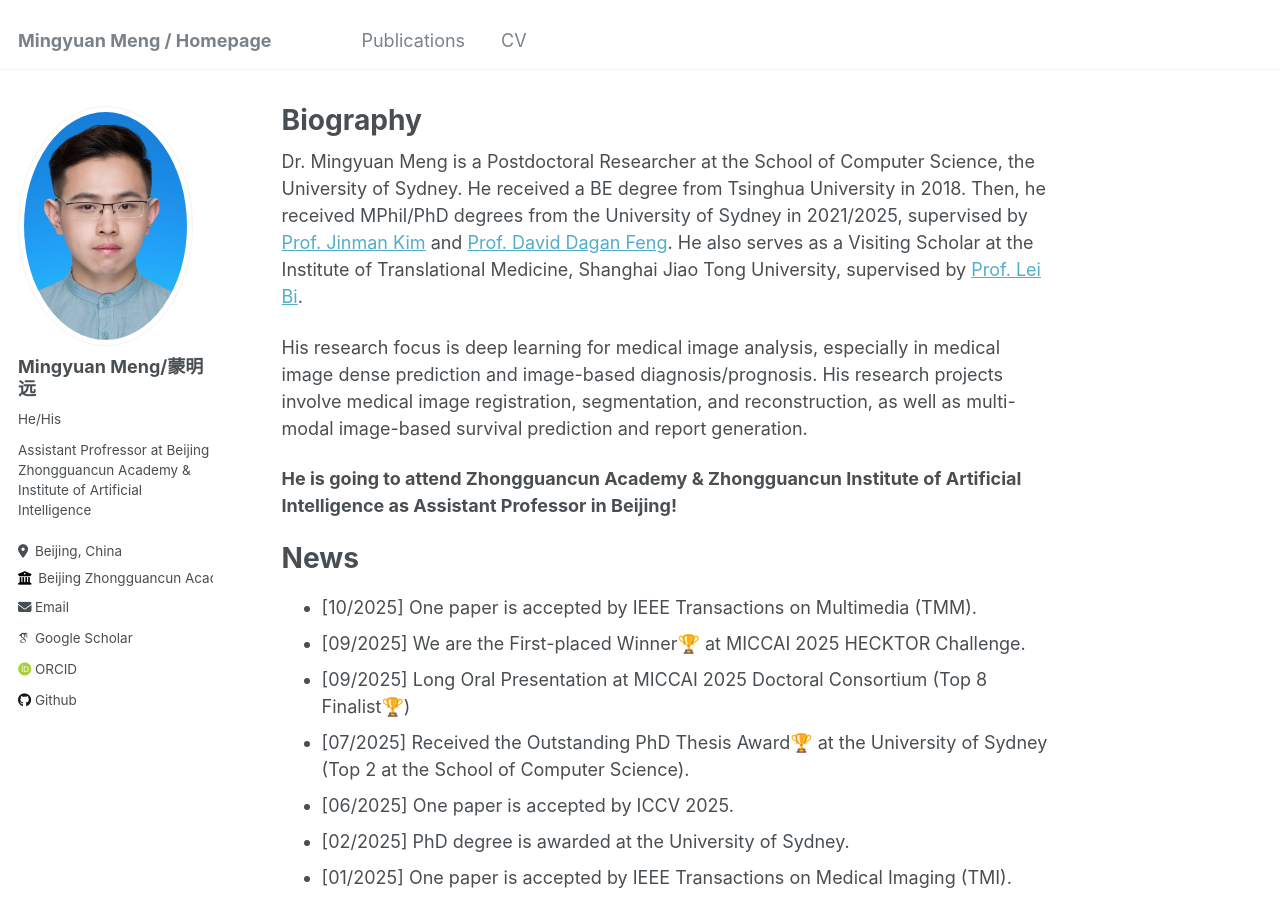
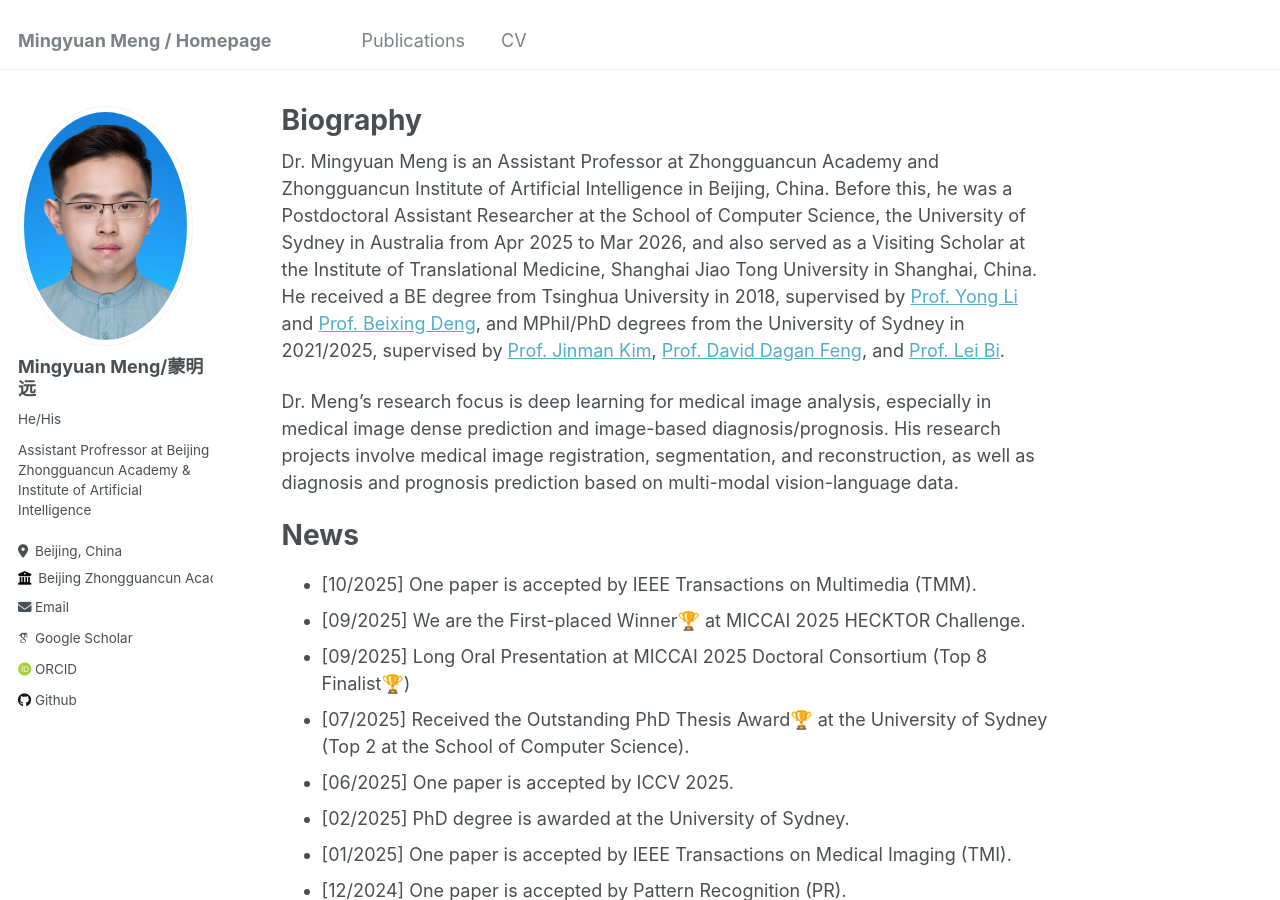
Before and after one commit to MungoMeng/mungomeng.github.io, a Jekyll site: the page built from _pages/about.md, in a window 1280 px wide and 900 px high. Built offline with Jekyll 4.4.1, drawn with Linux system fonts in a browser that asks for light colours; some web fonts are replaced.

Commit message:
Update about.md

```diff
--- a/_pages/about.md
+++ b/_pages/about.md
@@ -7,11 +7,9 @@ redirect_from:
   - /about.html
 ---
 
-Dr. Mingyuan Meng is a Postdoctoral Researcher at the School of Computer Science, the University of Sydney. He received a BE degree from Tsinghua University in 2018. Then, he received MPhil/PhD degrees from the University of Sydney in 2021/2025, supervised by [Prof. Jinman Kim](https://www.sydney.edu.au/engineering/about/our-people/academic-staff/jinman-kim.html) and [Prof. David Dagan Feng](https://scholar.google.com/citations?user=89py58oAAAAJ&hl=en). He also serves as a Visiting Scholar at the Institute of Translational Medicine, Shanghai Jiao Tong University, supervised by [Prof. Lei Bi](http://lei.bi/).
+Dr. Mingyuan Meng is an Assistant Professor at Zhongguancun Academy and Zhongguancun Institute of Artificial Intelligence in Beijing, China. Before this, he was a Postdoctoral Assistant Researcher at the School of Computer Science, the University of Sydney in Australia from Apr 2025 to Mar 2026, and also served as a Visiting Scholar at the Institute of Translational Medicine, Shanghai Jiao Tong University in Shanghai, China. He received a BE degree from Tsinghua University in 2018, supervised by [Prof. Yong Li](https://scholar.google.com/citations?user=kmgzPeQAAAAJ) and [Prof. Beixing Deng](https://web.ee.tsinghua.edu.cn/dengbeixing/en/index.htm), and MPhil/PhD degrees from the University of Sydney in 2021/2025, supervised by [Prof. Jinman Kim](https://www.sydney.edu.au/engineering/about/our-people/academic-staff/jinman-kim.html), [Prof. David Dagan Feng](https://scholar.google.com/citations?user=89py58oAAAAJ), and [Prof. Lei Bi](http://lei.bi/).
 
-His research focus is deep learning for medical image analysis, especially in medical image dense prediction and image-based diagnosis/prognosis. His research projects involve medical image registration, segmentation, and reconstruction, as well as multi-modal image-based survival prediction and report generation.
-
-**He is going to attend Zhongguancun Academy & Zhongguancun Institute of Artificial Intelligence as Assistant Professor in Beijing!**
+Dr. Meng's research focus is deep learning for medical image analysis, especially in medical image dense prediction and image-based diagnosis/prognosis. His research projects involve medical image registration, segmentation, and reconstruction, as well as diagnosis and prognosis prediction based on multi-modal vision-language data.
 
 News
 ======
```
